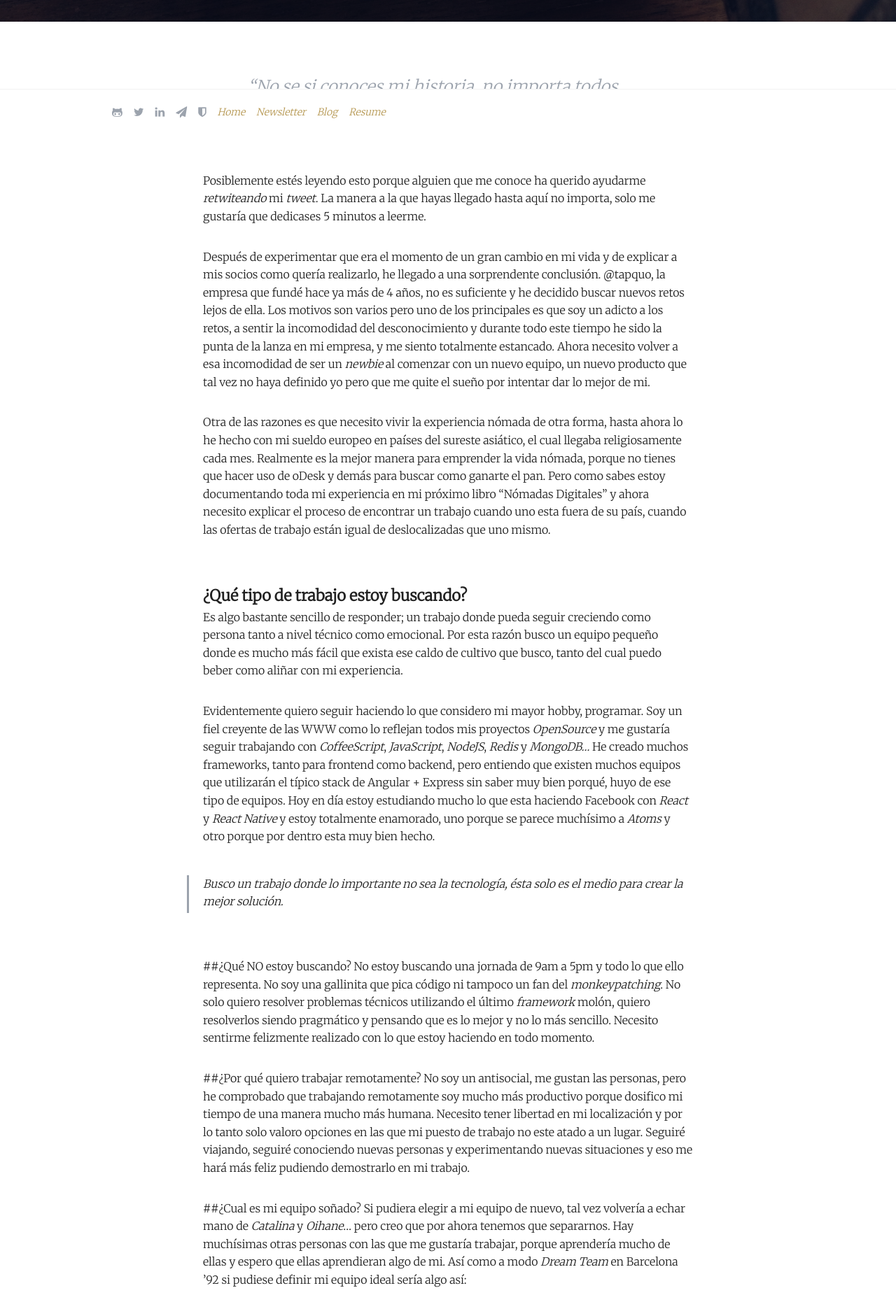
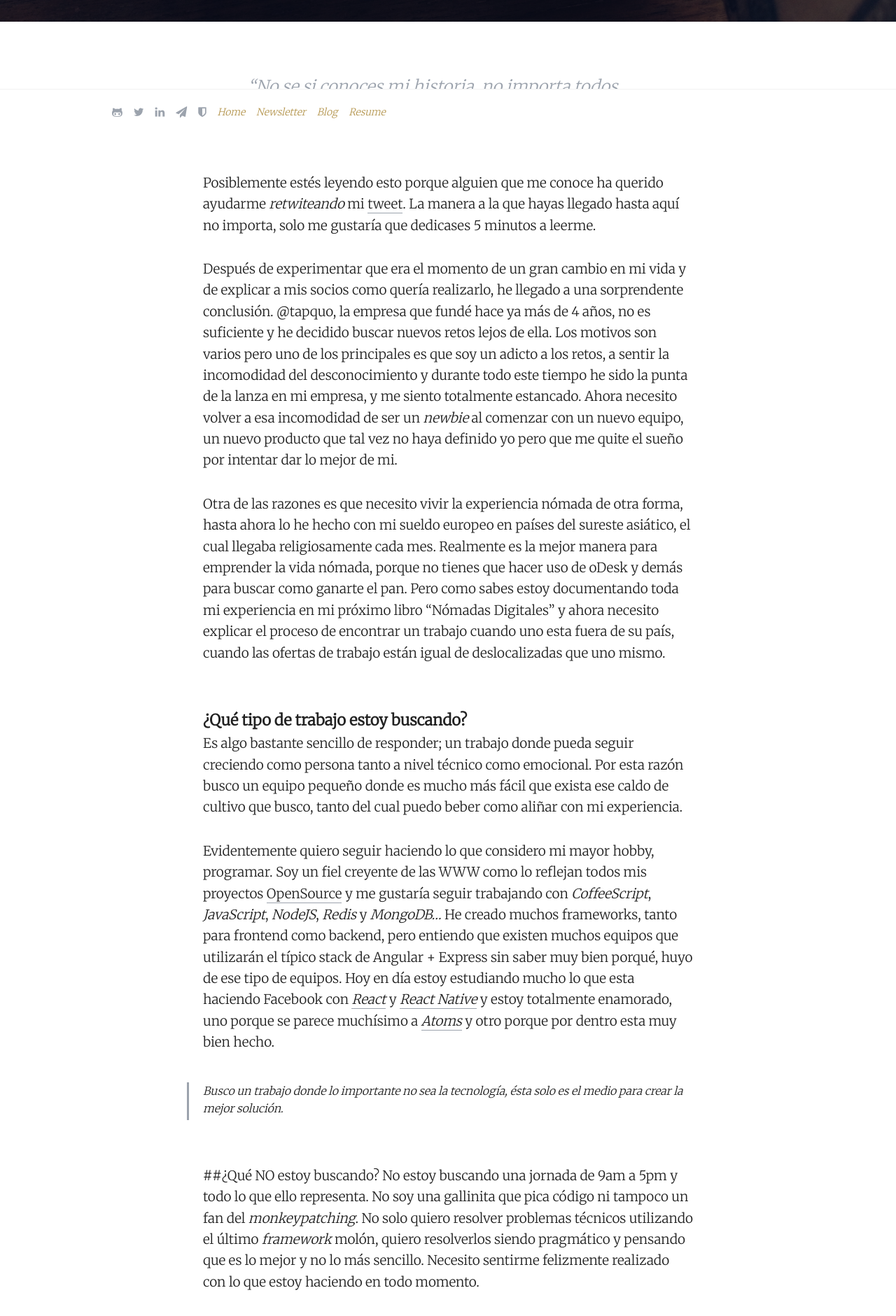
Before and after one commit to soyjavi/site, a Jekyll site: the page built from _posts/2015-4-26-mi-siguiente-paso.md, in a window 1280 px wide. Shown: the part 708-2589 px from the top of the page at 70% size. Built offline with Jekyll 4.4.1, drawn with Linux system fonts in a browser that asks for light colours.

Commit message:
#cssfix for posts

```diff
--- a/assets/stylesheets/main.scss
+++ b/assets/stylesheets/main.scss
@@ -25,7 +25,7 @@ $font-family-secondary: 'Lato', sans-serif;
 $font-size-tiny: 1 * $unit;
 $font-size-small: 1.4 * $unit;
 $font-size: 1.6 * $unit;
-$font-size-post: 2.0 * $unit;
+$font-size-post: 1.9 * $unit;
 $font-weight-normal: 300;
 $font-weight-bold: 900;
 $font-text-shadow: 0 ($unit / 10) ($unit / 20) rgba(0,0,0,.1);
--- a/assets/stylesheets/page.post.scss
+++ b/assets/stylesheets/page.post.scss
@@ -9,7 +9,9 @@ $post-header-padding: $offset;
     > section {
       > header { background-color: $background-dark; }
       > article {
-        a { color: $text; }
+        a {
+          color: $text;
+        }
         > blockquote > p { border-left-color: $text-secondary; }
 
         p > code {
@@ -96,10 +98,13 @@ $post-header-padding: $offset;
       justify-content: center;
       a {
         text-decoration: none;
-        background-image: linear-gradient(to bottom, rgba(0,0,0,0) 50%, rgba(0,0,0,.6) 50%);
-        background-repeat: repeat-x;
-        background-position: 0 22px;
-        background-size: 2px 2px;
+      }
+      p, ul {
+        a {
+          font-style: normal;
+          border-bottom: solid 1px transparent;
+          box-shadow: 0 1px $text-secondary;
+        }
       }
       p {
         a > img, > img {
@@ -217,6 +222,9 @@ $post-width: 700px;
       }
       > article {
         margin-top: $post-header-padding;
+        > p, > ul {
+          font-size: $font-size-post;
+        }
         > * {
           min-width: $post-width;
           max-width: $post-width;
@@ -243,8 +251,8 @@ $post-width: 90vw;
           min-width: $post-width;
           max-width: $post-width;
         }
-        > p {
-          font-size: 75%;
+        > p, > ul {
+          font-size: $font-size-small;
         }
       }
       > article {
```
